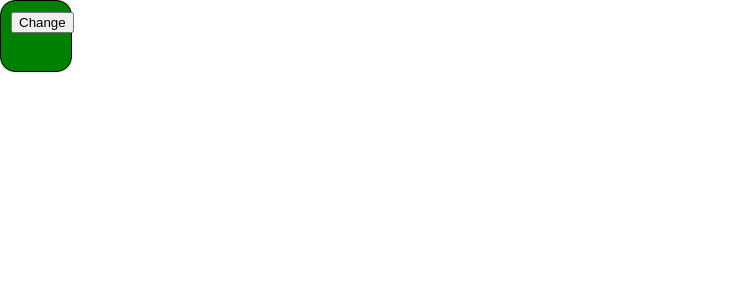
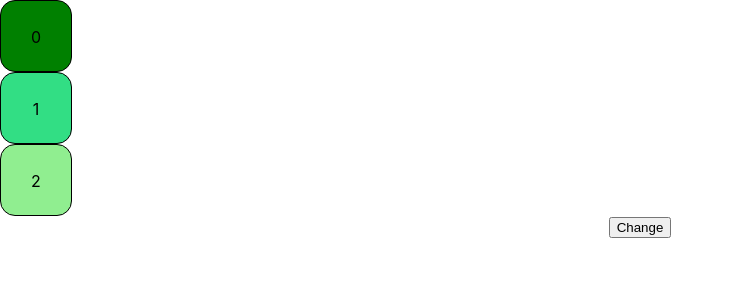
Before and after one commit to philippark/Habitify, a React (Create React App) app: page / in a window 1280 px wide. Shown: the top 300 px of the page, without its empty margins (0-734 px from the left). Built offline with nearby package versions, Linux system fonts and the light colour scheme.

Commit message:
set boxes to array of data

```diff
--- a/src/App.js
+++ b/src/App.js
@@ -6,6 +6,14 @@ import {useState, useEffect} from 'react'
 
 function App() {
   const colors = ["#008000", "#32de84", "#90EE90", "#98FB98"];
+
+  const [boxes, setBoxes] = useState([
+    {id:0, value:0},
+    {id:1, value:1},
+    {id:2, value:2}
+  ]);
+
+  /*
   let [index, setIndex] = useState(0);
 
   const [boxColor, setboxColor] = useState(colors[index]);
@@ -19,10 +27,23 @@ function App() {
   useEffect(()=>{
     console.log(index);
   })
+  */
+
+  const changeColor = () => {
+    console.log(boxes[boxes.length-1].value)
+    boxes[boxes.length-1].value += 1;
+  }
 
   return (
     <div className="App">
-      <Box boxColor = {boxColor} clickHandle = {clickHandle}/>
+      <BoxList boxes = {boxes} colors = {colors} />
+      {/*
+      <Box boxColor = {boxColor} />
+      <Box boxColor = {boxColor}/>
+      <button onClick = {clickHandle}>Change Color</button>
+  */}
+
+    <button onClick = {changeColor}>Change</button>
     </div>
   );
 }
--- a/src/Box.js
+++ b/src/Box.js
@@ -1,10 +1,9 @@
 import {useState} from 'react'
 
-const Box = ({boxColor, clickHandle}) => {
+const Box = ({boxColor}) => {
 
     return (
         <div className = "Box" style = {{backgroundColor:boxColor}}>
-            <button onClick={clickHandle}>Change</button>
         </div>
      );
 }
--- a/src/BoxList.js
+++ b/src/BoxList.js
@@ -1,8 +1,12 @@
-const BoxList = ({boxes}) => {
+const BoxList = ({boxes, colors}) => {
+
+
     return (
         <div className = "BoxList">
             {boxes.map((box)=>(
-                <div className = "Box">
+
+                <div className = "Box" style = {{backgroundColor:colors[box.value]}}>
+                    <p>{box.value}</p>
                 </div>
             ))}
         </div>
```
